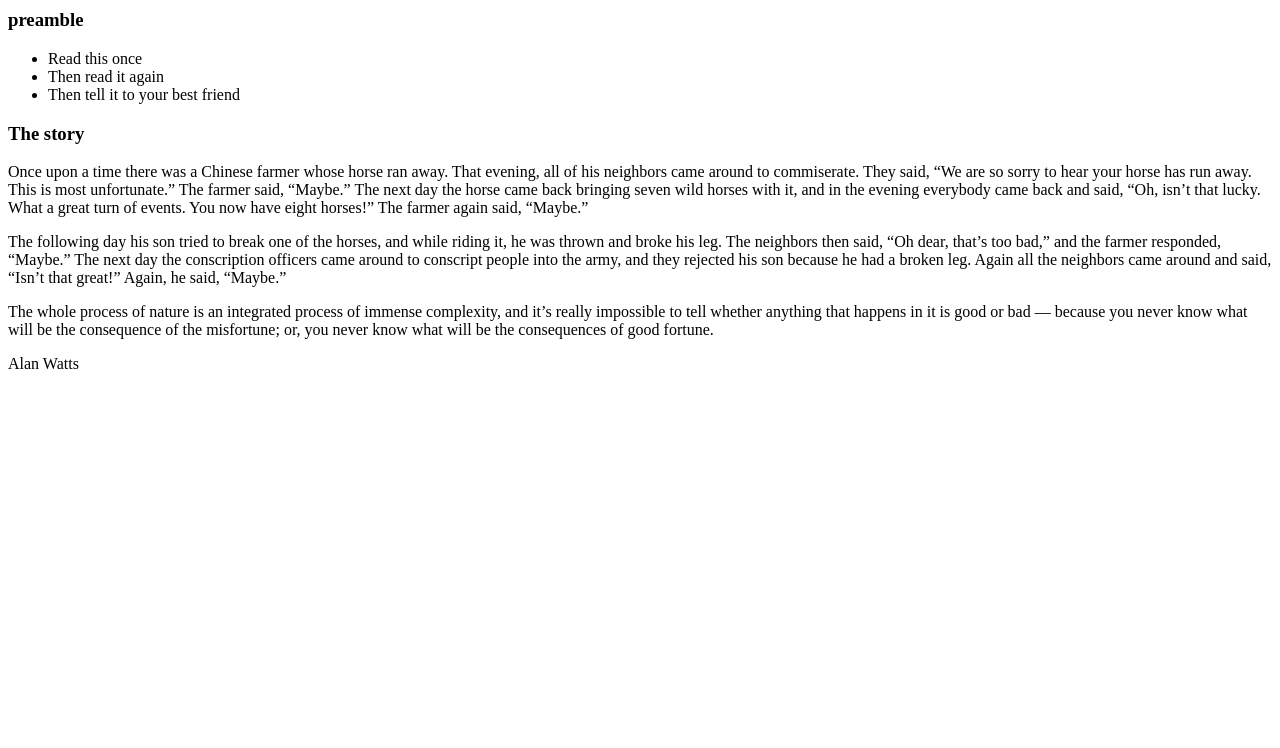
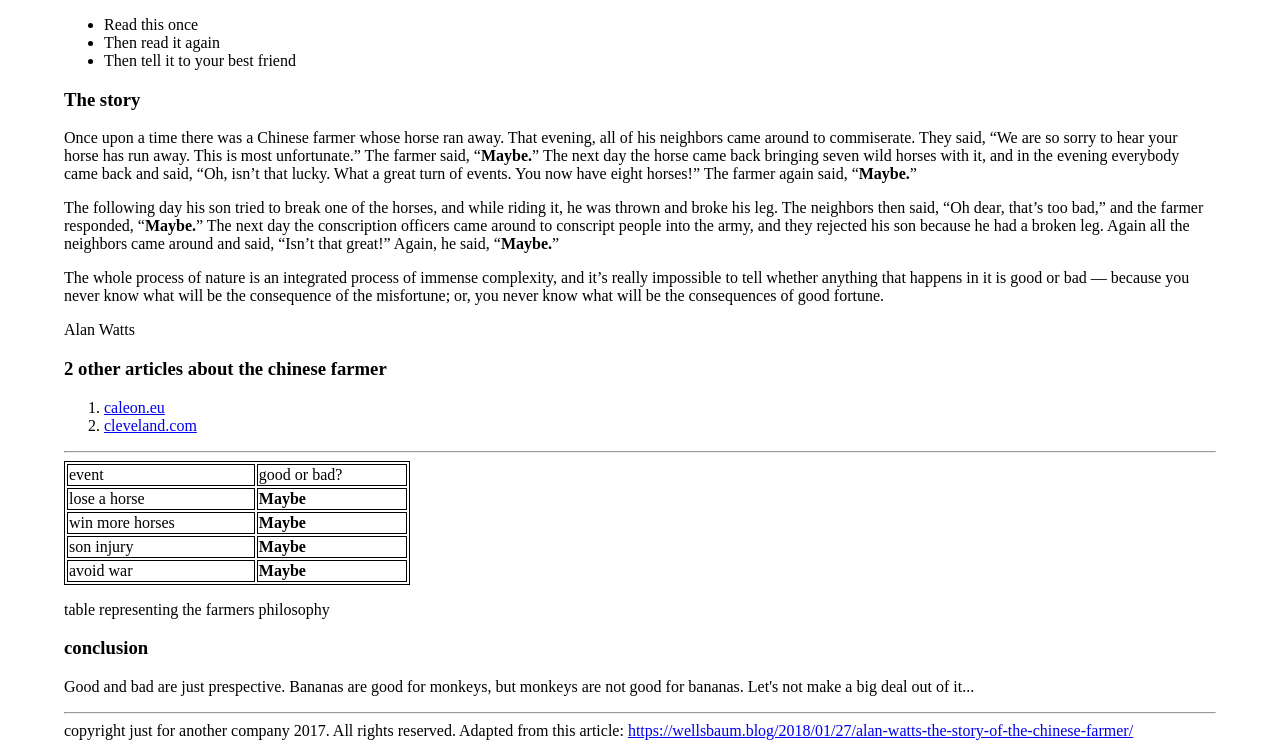
Before and after one commit to AaronRockele/Progressive-enhancement, a plain HTML site: page index.html in a window 1280 px wide. Shown: the part 410-1158 px from the top of the page. Before the commit the page ends 800 px from the top, so only its background shows below. Drawn offline with Linux system fonts and the light colour scheme.

Commit message:
changed things in the HTML and CSS

```diff
--- a/CSS/stylesheet.css
+++ b/CSS/stylesheet.css
@@ -0,0 +1,5 @@
+body {
+    max-width: 90%;
+    margin-left: auto;
+    margin-right: auto;
+}
--- a/index.html
+++ b/index.html
@@ -1,8 +1,26 @@
+<html>
+
+<head>
+    <link rel="stylesheet" type="text/css" href="CSS/stylesheet.css">
+    <style>
+        table,
+        th,
+        td {
+            border: 1px solid black;
+        }
+
+    </style>
+</head>
+
+<body>
+
+    <header>
         <h1>The Story of the Chinese Farmer</h1>
+    </header>
 
-<p>11 may 2016, Alexandre Gorius</p>
+    <p class="human" name="Alexandre Gorius" date="11 may 2016"></p>
 
-<img src="https://cdn-images-1.medium.com/max/1000/1*2PCmLZyzQaF2pyKYkSTFpA.jpeg">
+    <img src="https://cdn-images-1.medium.com/max/1000/1*2PCmLZyzQaF2pyKYkSTFpA.jpeg" alt="guy uses fire extinguisher">
 
 
     <H3>preamble</H3>
@@ -14,17 +32,61 @@
         <li>Then tell it to your best friend</li>
     </ul>
 
-
     <h3>The story</h3>
 
 
-<p>Once upon a time there was a Chinese farmer whose horse ran away. That evening, all of his neighbors came around to commiserate. They said, “We are so sorry to hear your horse has run away. This is most unfortunate.” The farmer said, “Maybe.” The next day the horse came back bringing seven wild horses with it, and in the evening everybody came back and said, “Oh, isn’t that lucky. What a great turn of events. You now have eight horses!” The farmer again said, “Maybe.” </p>
+    <p>Once upon a time there was a Chinese farmer whose horse ran away. That evening, all of his neighbors came around to commiserate. They said, <q>We are so sorry to hear your horse has run away. This is most unfortunate.</q> The farmer said, <q><strong>Maybe.</strong></q> The next day the horse came back bringing seven wild horses with it, and in the evening everybody came back and said, <q>Oh, isn’t that lucky. What a great turn of events. You now have eight horses!</q> The farmer again said, <q><strong>Maybe.</strong></q> </p>
 
 
-<p>The following day his son tried to break one of the horses, and while riding it, he was thrown and broke his leg. The neighbors then said, “Oh dear, that’s too bad,” and the farmer responded, “Maybe.” The next day the conscription officers came around to conscript people into the army, and they rejected his son because he had a broken leg. Again all the neighbors came around and said, “Isn’t that great!” Again, he said, “Maybe.”</p>
+    <p>The following day his son tried to break one of the horses, and while riding it, he was thrown and broke his leg. The neighbors then said, <q>Oh dear, that’s too <a class="bad">bad</a>,</q> and the farmer responded, <q><strong>Maybe.</strong></q> The next day the conscription officers came around to conscript people into the army, and they rejected his son because he had a broken leg. Again all the neighbors came around and said, <q>Isn’t that great!</q> Again, he said, <q><strong>Maybe.</strong></q></p>
 
 
-<p>The whole process of nature is an integrated process of immense complexity, and it’s really impossible to tell whether anything that happens in it is good or bad — because you never know what will be the consequence of the misfortune; or, you never know what will be the consequences of good fortune.</p>
+    <p>The whole process of nature is an integrated process of immense complexity, and it’s really impossible to tell whether anything that happens in it is <a class="good">good</a> or <a class="bad">bad</a> — because you never know what will be the consequence of the misfortune; or, you never know what will be the consequences of good fortune.</p>
 
 
     <p>Alan Watts</p>
+
+    <h3>2 other articles about the chinese farmer</p>
+    </h3>
+    <ol>
+        <li><a href="https://caleon.eu/the-chinese-farmer/" target="_blank">caleon.eu</a></li>
+        <li><a href="https://www.cleveland.com/living/2009/02/parable_of_a_chinese_farmer_ho.html" target="_blank">cleveland.com</a></li>
+    </ol>
+
+
+    <hr>
+
+
+    <table style="width:30%">
+        <tr>
+            <td>event</td>
+            <td> <a class="good">good</a> or <a class="bad">bad</a>?</td>
+        </tr>
+        <tr>
+            <td>lose a horse</td>
+            <td><strong>Maybe</strong></td>
+        </tr>
+        <tr>
+            <td>win more horses</td>
+            <td><strong>Maybe</strong></td>
+        </tr>
+        <tr>
+            <td>son injury</td>
+            <td><strong>Maybe</strong></td>
+        </tr>
+        <tr>
+            <td>avoid war</td>
+            <td><strong>Maybe</strong></td>
+        </tr>
+    </table>
+    <p>table representing the farmers philosophy</p>
+
+    <h3>conclusion</h3>
+    <p>Good and bad are just prespective. Bananas are good for monkeys, but monkeys are not good for bananas. Let's not make a big deal out of it...</p>
+
+    <hr>
+
+    <footer>copyright just for another company 2017. All rights reserved. Adapted from this article: <a href="https://wellsbaum.blog/2018/01/27/alan-watts-the-story-of-the-chinese-farmer/">https://wellsbaum.blog/2018/01/27/alan-watts-the-story-of-the-chinese-farmer/</a></footer>
+</body>
+
+</html>
```
Lines whose indentation alone changed are shown as unchanged.
